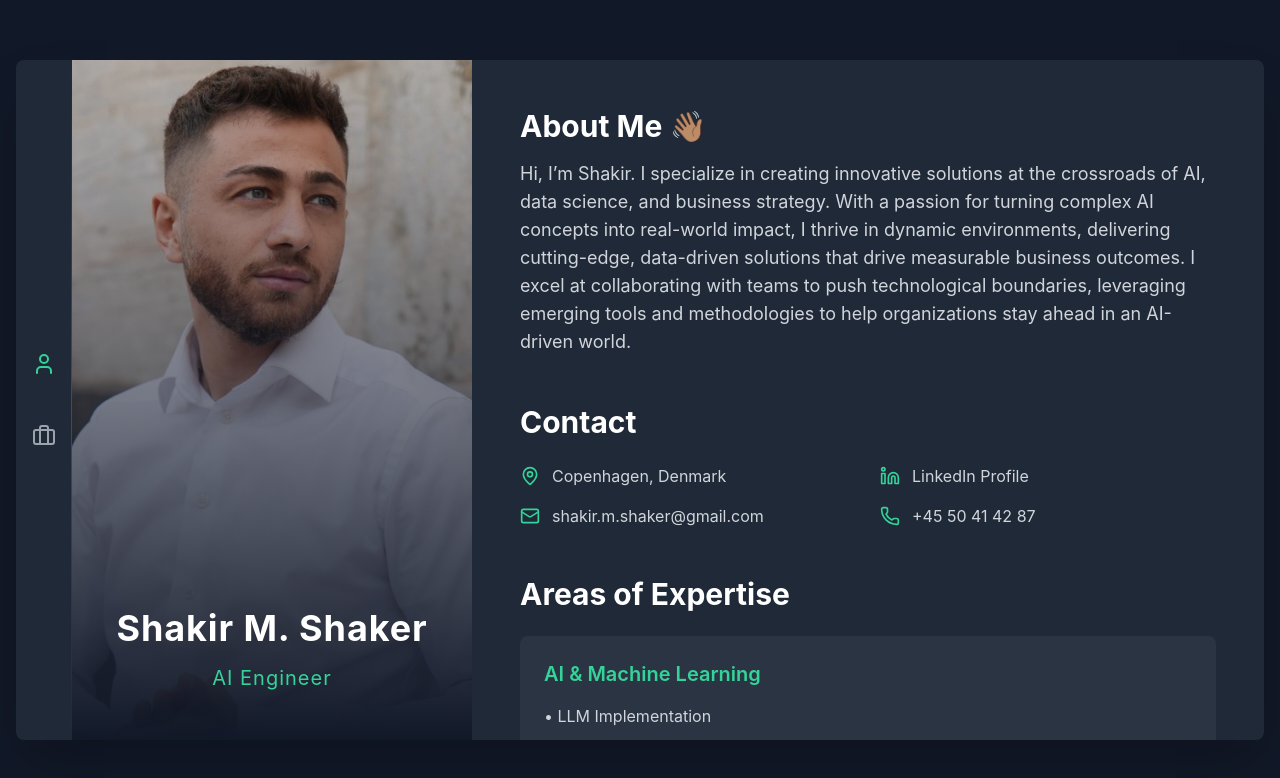
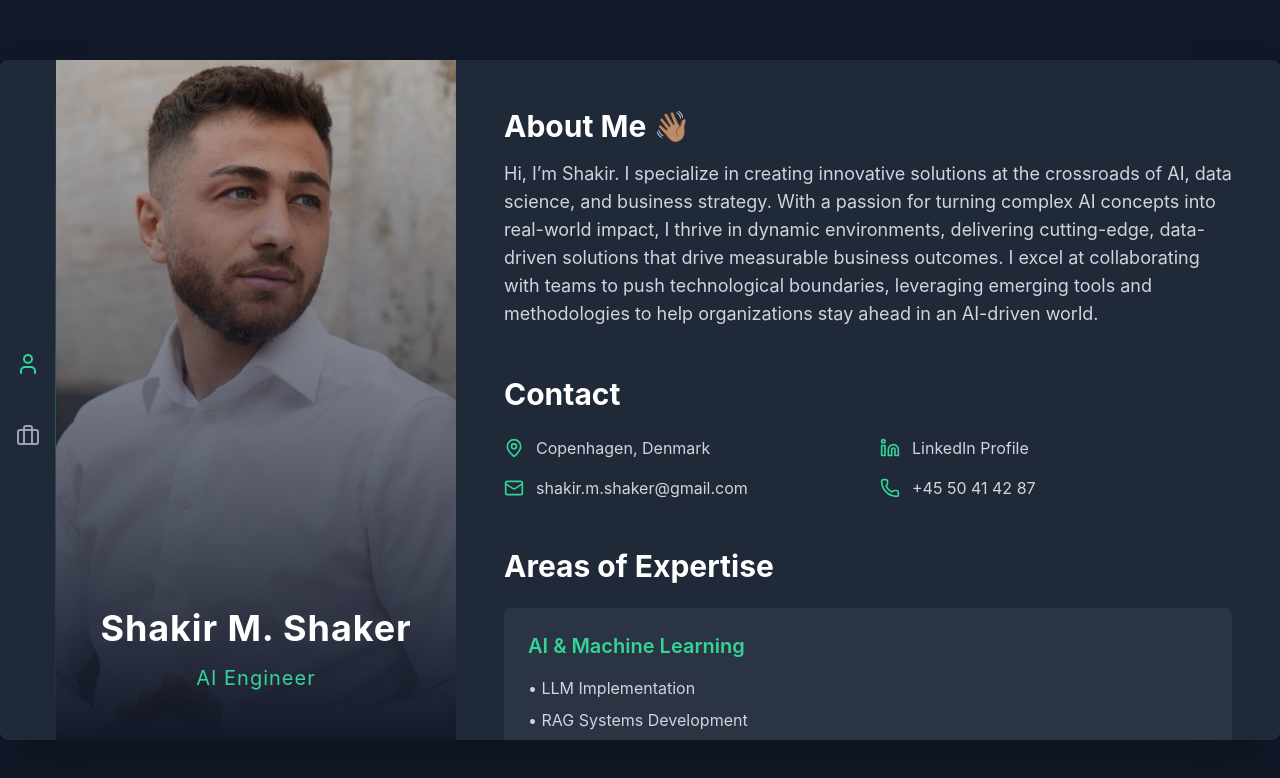
Before and after one commit to shakirmshaker/digitalCV, a React (Create React App) app: page / in a window 1280 px wide. Shown: the top 778 px of the page. Built offline with nearby package versions, Linux system fonts and the light colour scheme; the HTML template or start-up script is replaced by a standard one.

Commit message:
Update App.js

```diff
--- a/src/App.js
+++ b/src/App.js
@@ -392,11 +392,9 @@ const App = () => {
   );
 
 return (
-    <div className="min-h-screen w-screen bg-gray-900" style={{backgroundColor: '#111827'}}>
-      {/* Main container with padding for desktop only */}
-      <div className="h-full md:min-h-screen md:p-4 flex justify-center items-center">
+    <div className="h-screen w-screen bg-gray-900 flex justify-center items-center" style={{backgroundColor: '#111827'}}>
       <div className="w-full h-full md:max-w-7xl md:h-[85vh] flex flex-col md:flex-row shadow-2xl rounded-lg overflow-hidden">
-          {/* Desktop navigation */}
+        {/* Navigation for desktop - left side */}
         <div className="hidden md:flex h-full w-14 bg-gray-800 flex-col justify-center items-center relative">
           <div className="absolute top-0 right-0 bottom-0 w-[1px] bg-gradient-to-b from-gray-800 via-emerald-400/30 to-gray-800" />
           <nav className="flex flex-col space-y-8">
@@ -415,10 +413,9 @@ const App = () => {
           </nav>
         </div>
 
-          {/* Mobile layout container */}
-          <div className="flex-1 flex flex-col md:flex-row h-screen md:h-auto">
+        <div className="flex-1 flex flex-col md:flex-row overflow-hidden">
           {/* Fixed header for mobile */}
-            <div className="md:hidden fixed top-0 left-0 right-0 h-48 bg-gray-900 z-10">
+          <div className="md:hidden h-48 bg-gray-900 relative">
             <div className="absolute inset-0">
               <img
                 src={profileImage}
@@ -453,18 +450,16 @@ const App = () => {
             </div>
           </div>
 
-            {/* Scrollable content area with padding for fixed elements on mobile */}
-            <div className="flex-1 overflow-y-auto md:overflow-y-auto">
-              <div className="md:hidden h-48" aria-hidden="true"></div>
+          {/* Scrollable content area */}
+          <div className="flex-1 overflow-y-auto">
             {activeTab === 'user' ? <UserContent /> :
              activeTab === 'resume' ? <ResumeContent /> :
              <ProjectsContent />}
-              <div className="md:hidden h-14" aria-hidden="true"></div>
           </div>
         </div>
 
         {/* Fixed bottom navigation for mobile */}
-          <div className="md:hidden fixed bottom-0 left-0 right-0 h-14 bg-gray-800 flex justify-center items-center z-10">
+        <div className="md:hidden h-14 bg-gray-800 flex justify-center items-center fixed bottom-0 left-0 right-0">
           <div className="absolute top-0 left-0 right-0 h-[1px] bg-gradient-to-r from-gray-800 via-emerald-400/30 to-gray-800" />
           <div className="absolute top-0 left-0 right-0 h-4 bg-gradient-to-b from-black/20" />
           <nav className="flex space-x-8">
@@ -484,7 +479,6 @@ const App = () => {
         </div>
       </div>
     </div>
-    </div>
   );
 };
 
```
Lines whose indentation alone changed are shown as unchanged.
